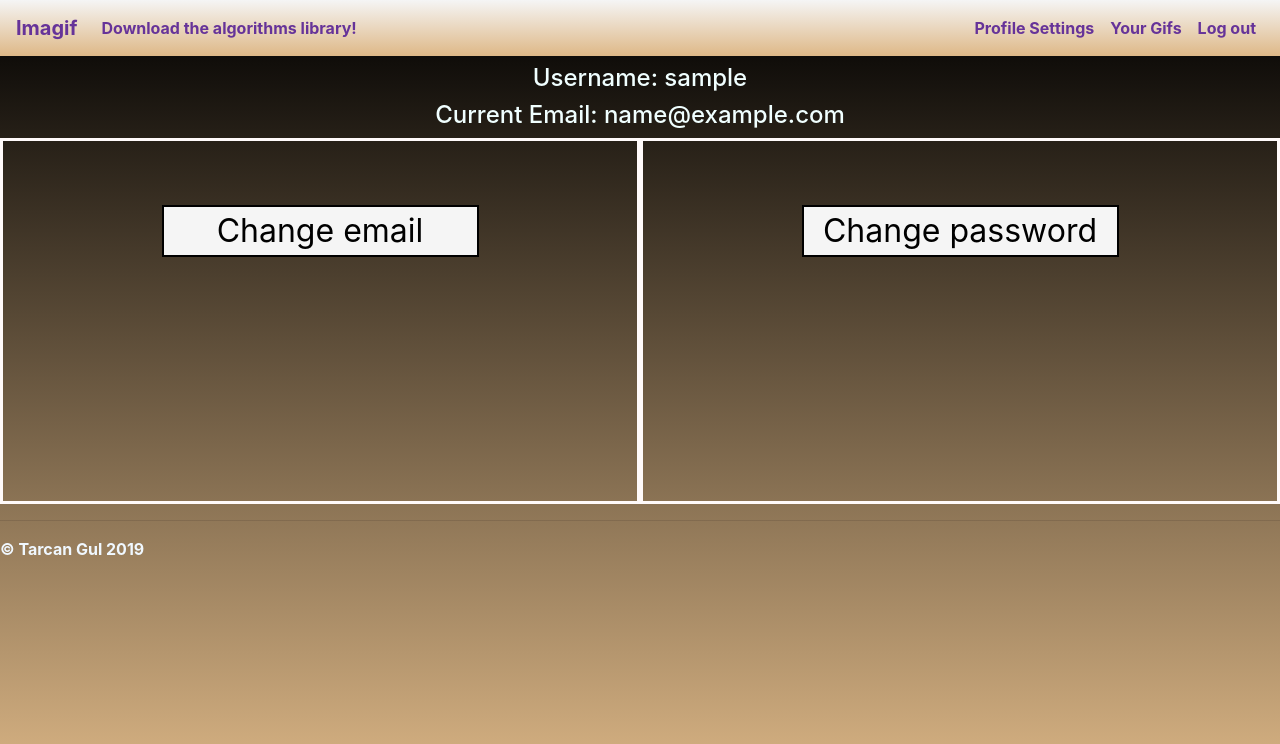
After one commit to TarcanGul/Imagif, a Flask app: template templates/profile.html in a window 1280 px wide. The commit adds this page. Shown: the top 744 px of the page. Run offline with Flask 2, Linux system fonts and the light colour scheme; the template is opened without the code that fills it: most values are stand-ins (such as "Sample title", 1, 10 or a date in 2020); parts of the project's set-up code (start-up, migrations or seed data) failed here and were passed over; some libraries are stand-ins or nearby versions.

Commit message:
User can edit their email.

```diff
--- a/app.py
+++ b/app.py
@@ -93,7 +93,6 @@ def handleImage():
                 with conn.cursor() as cur:
                     with open(os.path.join(IMAGE_OUTPUT_FOLDER, outputFilename), 'rb') as image_file:
                         cur.execute("INSERT INTO usergifs (image, username, name, algorithm ,timestamp, user_timestamp) VALUES (%s, %s, %s, %s, %s, %s)", (image_file.read(), username, outputFilename, algorithmDisplayName, datetime.datetime.now(), time))
-                        print(cur.statusmessage)
                         conn.commit()
         return jsonify({"state": "success", "image" : outputFilename, "authorized" : authorized })
     else:
@@ -101,6 +100,8 @@ def handleImage():
 
 @app.route("/yourgifs")
 def showUserGifs():
+    if 'currentUser' not in session:
+        abort(404)
     ##Get images from database.
     images = []
 
@@ -117,6 +118,12 @@ def showUserGifs():
                                 "id" : result[4]})
 
     return render_template("usergifs.html", images=images, username=session["currentUser"]["username"])
+
+@app.route("/profile")
+def profile():
+    if 'currentUser' not in session:
+        abort(404)
+    return render_template('profile.html', username=session['currentUser']['username'], email=s.loads(session['currentUser']['email'], salt=config["session_salt"]))
 
 @app.route("/login")
 def loginPage():
@@ -140,7 +147,7 @@ def handleLogin():
             result = cur.fetchone()
             if result:
                 if result[2] == hashPassword(password):
-                    session['currentUser'] = {"username" : result[0], "id" : result[3]}
+                    session['currentUser'] = {"username" : result[0], "email" : s.dumps(email, salt=config['session_salt'])}
                     return jsonify({"redirect" : "/", "status" : "success", "username" : result[0]})
                 else:
                     return jsonify({"status" : "failure", "reason" : "password"})
@@ -153,22 +160,38 @@ def confirmEmail(token):
         with psycopg2.connect(database="imagif", user="imagifauth", password=config["imagifAuth"]) as conn:
             with conn.cursor() as cur:
                 email = s.loads(token, max_age=3600)
-                cur.execute("SELECT email_confirmed FROM userinfo SET WHERE email=%s", (email,))
-                email_is_confirmed = cur.fetchone()[0]
-                if(email_is_confirmed):
+                cur.execute("SELECT email_confirmed FROM userinfo WHERE email=%s", (email,))
+                email_is_already_confirmed = cur.fetchone()[0]
+                if email_is_already_confirmed:
                     return redirect(url_for('serveIndex'))
-                cur.execute("UPDATE userinfo SET email_confirmed = %s WHERE email=%s", (True,email,))
+                cur.execute("UPDATE userinfo SET email_confirmed = %s WHERE email=%s", (True,email))
                 flash("Email {} has confirmed! Your gifs will be available anytime under 'Your Gifs'!'".format(email), category='feedback')
                 cur.execute("SELECT username FROM userinfo WHERE email=%s", (email,))
+                username = cur.fetchone()[0]
                 conn.commit()
-                username = cur.fetchone()[0]
                 print(username, file=sys.stderr)
-                session['currentUser'] = {"username" : username}
+                session['currentUser'] = {"username" : username, "email" : s.dumps(email, salt=config['session_salt'])}
     except SignatureExpired:
         return render_template('error.html', message="The signature has expired.")
     except BadTimeSignature:
         return render_template('error.html', message="Bad time signature.")
     return redirect(url_for('serveIndex'))
+
+@app.route("/changeEmail", methods=['POST'])
+def changeEmail():
+    if request.method == 'POST' and 'currentUser' in session:
+        new_email = request.form['email']
+        with psycopg2.connect(database="imagif", user="imagifauth", password=config["imagifAuth"]) as conn:
+            with conn.cursor() as cur:
+                cur.execute('UPDATE userinfo SET email=%s , email_confirmed=%s WHERE username=%s', (new_email, False, session["currentUser"]["username"]))
+                conn.commit()
+        sendEmailConfirmation(new_email)
+        flash('New confirmation sent! Please check your new email.', category='feedback')
+        session.pop('currentUser', None)
+        return redirect(url_for('loginPage'))
+    else:
+        abort(404)
+
 
 @app.route("/handleSignup", methods=['POST'])
 def handleSignup():
--- /dev/null
+++ b/static/css/profile.css
@@ -0,0 +1,48 @@
+.profile-details{
+    padding-top: 1vh;
+    display: block;
+    width: 100vw;
+    color: azure;
+    text-align: center;
+}
+
+.settings-container{
+    display: grid;
+    grid-template-columns: repeat(2, 1fr);
+    text-align: center;
+}
+
+.setting-block button{
+    margin-left: auto;
+    margin-right: auto;
+    text-align: center;
+}
+
+.setting-block{
+    width: 50vw;
+    text-align: center;
+    display: grid;
+    grid-template-columns: 1fr;
+    grid-template-rows: 1fr 1fr;
+    border: solid snow;
+}
+
+.email-change-area form{
+    display: grid;
+    grid-gap: 2vh;
+    grid-template-columns: 1fr 1fr;
+    height: 5vh;
+    margin-left: auto;
+    margin-right: auto;
+}
+
+.email-change-area form *{
+    display: flex;
+    align-self: center;
+    justify-content: center;
+}
+
+.email-change-area form p{
+    color: azure;
+    margin: 3vw;
+}
--- a/static/css/site.css
+++ b/static/css/site.css
@@ -121,8 +121,13 @@ button.form-element, .form-element input,.form-element select,.form-element butt
     font-size: 4vh;
 }
 
+input.form-element{
+    background-color: whitesmoke;
+    font-size: 2vh;
+}
 
-button.form-element{
+
+button.form-element, input.form-element{
     border-style: solid;
     text-align: center;
     vertical-align: center;
@@ -173,7 +178,7 @@ button.form-element a{
     color: black;
 }
 
-a.form-element:hover, .form-element input:hover, .form-element button:hover, button.form-element:hover{
+a.form-element:hover, .form-element input:hover, .form-element button:hover, button.form-element:hover, input.form-element:hover{
     background-color: rgb(243, 225, 201);
 }
 
--- /dev/null
+++ b/static/js/profile.js
@@ -0,0 +1,14 @@
+
+
+document.querySelector('#email-button').addEventListener('click', function(){
+    var url = this.getAttribute('data-redirect');
+    var email_form =
+    `
+    <form name="email-change" id="email-change-form" method="post" action="${url}">
+    <p>New Email<input name="email" type="email" required/></p>
+    <input class="form-element" type="submit" value="Confirm changes"/>
+
+    </form>
+    `;
+    document.querySelector(".email-change-area").innerHTML = email_form;
+});
--- a/templates/layout.html
+++ b/templates/layout.html
@@ -29,6 +29,9 @@
                 <div  id="test" class="right">
                     <ul class="navbar-nav mr-auto">
                     {% if username %}
+                    <li class="nav-item">
+                      <a class="nav-link" href="/profile">Profile Settings</a>
+                    </li>
                     <li class="nav-item">
                         <a class="nav-link" href="/yourgifs">Your Gifs</a>
                     </li>
--- /dev/null
+++ b/templates/profile.html
@@ -0,0 +1,29 @@
+{% extends 'layout.html' %}
+{% block extend_css %}
+<link rel='stylesheet' href="../static/css/profile.css"/>
+{% endblock %}
+{% block content %}
+<div class='profile-page'>
+    <div class='profile-details'>
+        <h4>Username: {{username}}</h4>
+        <h4>Current Email: {{email}}</h4>
+    </div>
+    <div class='settings-container'>
+        <div class='setting-block'>
+            <button id="email-button" data-redirect="{{url_for('changeEmail')}}" class="setting-button form-element" onclick='return false;'>Change email</button>
+            <div class="email-change-area">
+
+            </div>
+        </div>
+        <div class='setting-block'>
+            <button id="password-button" class="setting-button form-element" onclick='return false;'>Change password</button>
+            <div class="password-change-area">
+
+            </div>
+        </div>
+    </div>
+</div>
+{% endblock %}
+{% block extend_js %}
+<script type="text/javascript" src="../static/js/profile.js"></script>
+{% endblock %}
```
